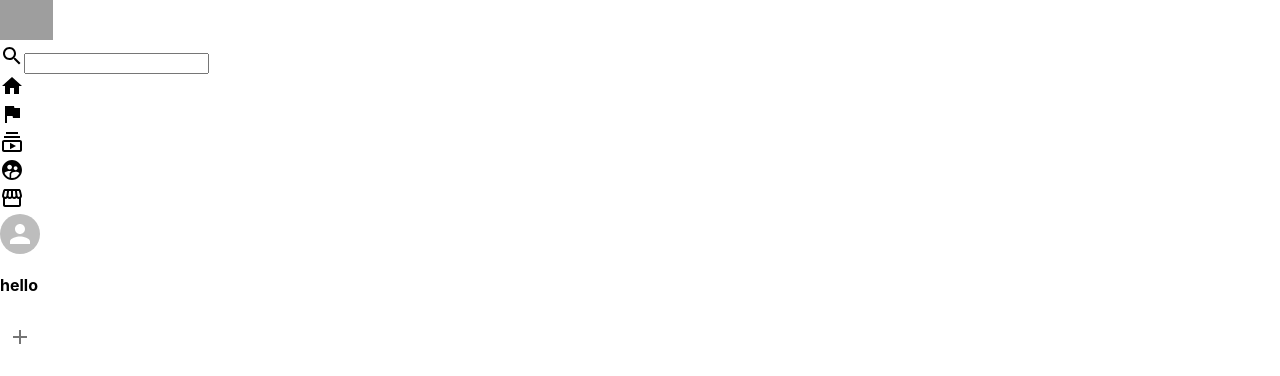
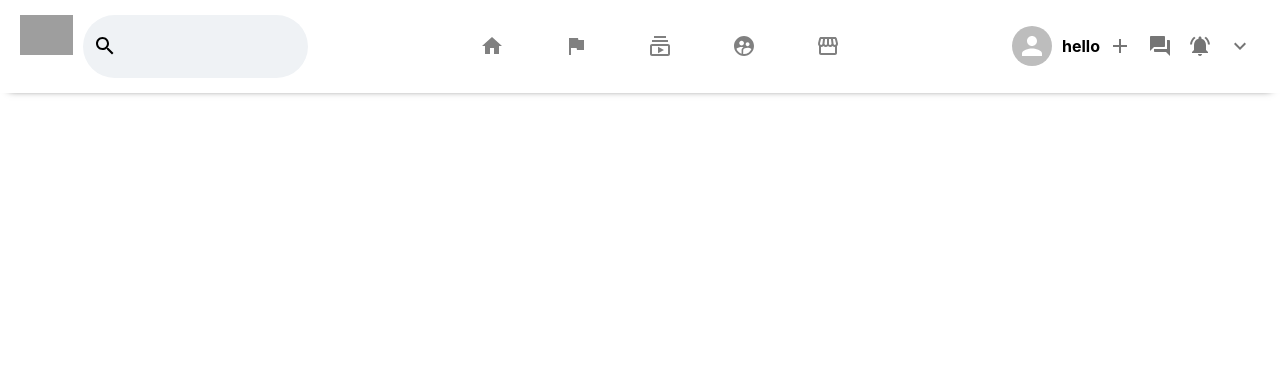
Before and after one commit to DragosBobo/facebokClone, a React (Create React App) app: page / in a window 1280 px wide. Shown: the top 376 px of the page. Built offline with nearby package versions, Linux system fonts and the light colour scheme; grey boxes are pictures that could not be loaded.

Commit message:
almost done with navbar :)

```diff
--- a/src/Header.css
+++ b/src/Header.css
@@ -1,5 +1,63 @@
+.header {
+  padding: 15px 20px;
+  display: flex;
+  justify-content: space-between;
+  position: sticky;
+  background-color: white;
+  z-index: 100;
+  box-shadow: 0px 5px 8px -9px black;
+}
+
+.header__left {
+  display: flex;
+  justify-content: space-between;
+}
+.header__input {
+  display: flex;
+  align-items: center;
+  background-color: #eff2f5;
+  padding: 10px;
+  margin-left: 10px;
+  border-radius: 999px;
+}
+
 .header__left > img {
   height: 40px;
+}
+.header__input > input {
+  border: none;
+  background-color: transparent;
+  outline-width: 0;
+}
+.header__center {
+  display: flex;
+  flex: 1;
+  justify-content: center;
+}
+.header__option > .MuiSvgIcon-root {
+  color: gray;
+}
+.header__option {
+  display: flex;
+  align-items: center;
+  padding: 0 30px;
+  cursor: pointer;
+}
+.header__option:hover {
+  background-color: #eff2f5;
+  border-radius: 10px;
+  align-items: center;
+  padding: 0 30px;
+  border-bottom: none;
+}
+.header__info {
+  display: flex;
+  align-items: center;
+}
 
-
+.header__info > h4 {
+  margin-left: 10px;
 }
+.header__right {
+  display: flex;
+}
--- a/src/Header.jsx
+++ b/src/Header.jsx
@@ -9,6 +9,9 @@ import SupervisedUserCircleIcon from '@mui/icons-material/SupervisedUserCircle';
 import Avatar from '@mui/material/Avatar';
 import IconButton from '@mui/material/IconButton';
 import AddIcon from '@mui/icons-material/Add';
+import ForumIcon from '@mui/icons-material/Forum';
+import NotificationsActiveIcon from '@mui/icons-material/NotificationsActive';
+import ExpandMoreIcon from '@mui/icons-material/ExpandMore';
 
 function Header() {
   return (
@@ -22,7 +25,7 @@ function Header() {
       </div>
 
       </div>
-      <div className="header__middle">
+      <div className="header__center">
       <div className="header__option">
        <HomeIcon/>
        </div>
@@ -51,6 +54,19 @@ function Header() {
 
               <AddIcon/>
           </IconButton>
+          <IconButton>
+
+              <ForumIcon/>
+          </IconButton>
+          <IconButton>
+
+              <NotificationsActiveIcon/>
+
+          </IconButton>
+          <IconButton>
+
+              <ExpandMoreIcon/>
+          </IconButton>
           </div>  </div>
  </div>
   )
```
